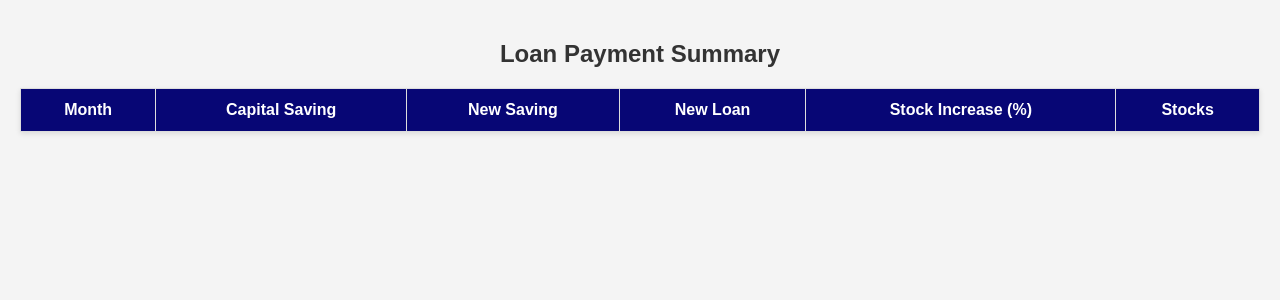
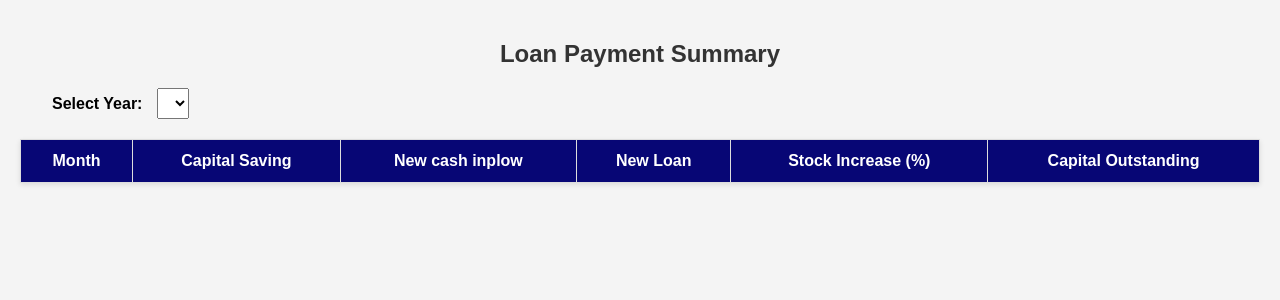
Before and after one commit to wathsaladmpgj/interest-money-site, a PHP site: page /loan_payment_summary.php in a window 1280 px wide. Shown: the top 300 px of the page. Run offline with PHP 8.4, Linux system fonts and the light colour scheme; tables that the repository leaves empty or names only in its code hold one stand-in row (values such as "Sample post"); lists and menus that the app fills with data are empty.

Commit message:
add select year button

```diff
--- a/loan_payment_summary.php
+++ b/loan_payment_summary.php
@@ -12,6 +12,13 @@ $conn = new mysqli($host, $username, $password, $database);
 if ($conn->connect_error) {
     die("Connection failed: " . $conn->connect_error);
 }
+
+// Fetch available years from the database
+$year_query = "SELECT DISTINCT YEAR(STR_TO_DATE(CONCAT(month, ' 01'), '%Y/%M %d')) AS year FROM monthly_details ORDER BY year DESC";
+$year_result = $conn->query($year_query);
+
+// Get the selected year from the dropdown or default to the current year
+$selected_year = isset($_GET['year']) ? intval($_GET['year']) : date('Y');
 
 // Query to select each month, the previous month's capital_received, and the sum of amounts for the month
 $sql = "SELECT
@@ -29,14 +36,16 @@ LEFT JOIN
     monthly_details AS prev
 ON
     DATE_FORMAT(STR_TO_DATE(CONCAT(curr.month, ' 01'), '%Y/%M %d') - INTERVAL 1 MONTH, '%Y/%M') = prev.month
+WHERE
+    YEAR(STR_TO_DATE(CONCAT(curr.month, ' 01'), '%Y/%M %d')) = ?
 ORDER BY
     STR_TO_DATE(CONCAT(curr.month, ' 01'), '%Y/%M %d') ASC";
 
-// Execute the query
-$result = $conn->query($sql);
-if (!$result) {
-    die("Error in query: " . $conn->error);
-}
+// Prepare the statement for year filtering
+$stmt = $conn->prepare($sql);
+$stmt->bind_param("i", $selected_year);
+$stmt->execute();
+$result = $stmt->get_result();
 
 // Initialize the total stocks variable and previous stock variable
 $total_stocks = 0;
@@ -60,21 +69,36 @@ $updated_date = DateTime::createFromFormat('Y/m', trim($updated_month));
     <meta name="viewport" content="width=device-width, initial-scale=1.0">
     <title>Loan Payment Summary</title>
     <!-- Link to internal CSS styling -->
-     <link rel="stylesheet" href="./css/month_summary.css">
+    <link rel="stylesheet" href="./css/month_summary.css">
 </head>
 <body>
 
 <h2>Loan Payment Summary</h2>
+
+<!-- Year Selection Form -->
+<form method="GET" action="">
+    <label for="year">Select Year:</label>
+    <select name="year" id="year" onchange="this.form.submit()">
+        <?php
+        if ($year_result->num_rows > 0) {
+            while ($year_row = $year_result->fetch_assoc()) {
+                $year = $year_row['year'];
+                echo "<option value='$year'" . ($selected_year == $year ? " selected" : "") . ">$year</option>";
+            }
+        }
+        ?>
+    </select>
+</form>
 
 <div class="table-container">
     <table>
         <tr>
             <th>Month</th>
             <th>Capital Saving</th>
-            <th>New Saving</th>
+            <th>New cash inplow</th>
             <th>New Loan</th>
             <th>Stock Increase (%)</th>
-            <th>Stocks</th>
+            <th>Capital Outstanding</th>
         </tr>
 
         <?php
@@ -121,7 +145,7 @@ $updated_date = DateTime::createFromFormat('Y/m', trim($updated_month));
             </tr>
             <?php
             // Insert or update data into the monthly_savings table
-            $stmt = $conn->prepare("INSERT INTO monthly_savings (month, capital_saving, new_saving, new_loan, stock_increase_percentage, total_stocks, monthly_details_id)
+            $stmt_insert = $conn->prepare("INSERT INTO monthly_savings (month, capital_saving, new_saving, new_loan, stock_increase_percentage, total_stocks, monthly_details_id)
                                     VALUES (?, ?, ?, ?, ?, ?, ?)
                                     ON DUPLICATE KEY UPDATE
                                     capital_saving = VALUES(capital_saving),
@@ -129,9 +153,9 @@ $updated_date = DateTime::createFromFormat('Y/m', trim($updated_month));
                                     new_loan = VALUES(new_loan),
                                     stock_increase_percentage = VALUES(stock_increase_percentage),
                                     total_stocks = VALUES(total_stocks)");
-            $stmt->bind_param("ssssdds", $row['current_month'], $capital_saving, $new_saving, $new_loan, $stock_increes, $total_stocks, $row['monthly_details_id']);
-            $stmt->execute();
-            $stmt->close();
+            $stmt_insert->bind_param("ssssdds", $row['current_month'], $capital_saving, $new_saving, $new_loan, $stock_increes, $total_stocks, $row['monthly_details_id']);
+            $stmt_insert->execute();
+            $stmt_insert->close();
 
             // Update previous_stock for the next iteration
             $previous_stock = $total_stocks;
@@ -144,6 +168,7 @@ $updated_date = DateTime::createFromFormat('Y/m', trim($updated_month));
 </html>
 
 <?php
-// Close the database connection
+// Close the statement and database connection
+$stmt->close();
 $conn->close();
 ?>
```
